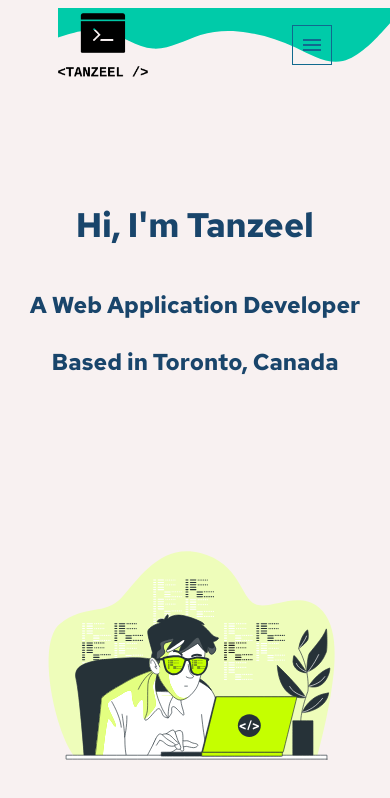
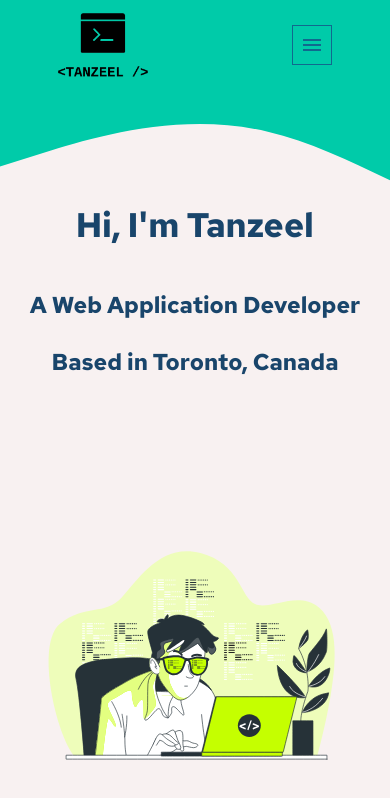
Before and after one commit to tanzeel44/portfolio, a Next.js app: page / in a window 390 px wide. Shown: the top 798 px of the page. Built offline with nearby package versions, Linux system fonts and the light colour scheme.

Commit message:
header edited for mobile

```diff
--- a/components/Header/HeaderBG.jsx
+++ b/components/Header/HeaderBG.jsx
@@ -26,16 +26,18 @@ export default function HeaderBG() {
 
     // resize blob responsively with window resize to ensure proper logo/menu positioning
     window.addEventListener('resize', changeViewboxWithViewport);
-    // changeViewboxWithViewport();
+    changeViewboxWithViewport();
   }, []);
 
   return (
     <svg
       style={{
         position: 'absolute',
+        top: 0,
+        left: 0,
       }}
       xmlns="http://www.w3.org/2000/svg"
-      viewBox={`0 0 ${viewBoxWidth} 320`}
+      viewBox={`0 0 ${viewBoxWidth} 290`}
     >
       <path fill="#00cba9" fillOpacity="1" d="M0,128L34.3,117.3C68.6,107,137,85,206,101.3C274.3,117,343,171,411,176C480,181,549,139,617,117.3C685.7,96,754,96,823,106.7C891.4,117,960,139,1029,170.7C1097.1,203,1166,245,1234,229.3C1302.9,213,1371,139,1406,101.3L1440,64L1440,0L1405.7,0C1371.4,0,1303,0,1234,0C1165.7,0,1097,0,1029,0C960,0,891,0,823,0C754.3,0,686,0,617,0C548.6,0,480,0,411,0C342.9,0,274,0,206,0C137.1,0,69,0,34,0L0,0Z" />
     </svg>
```
